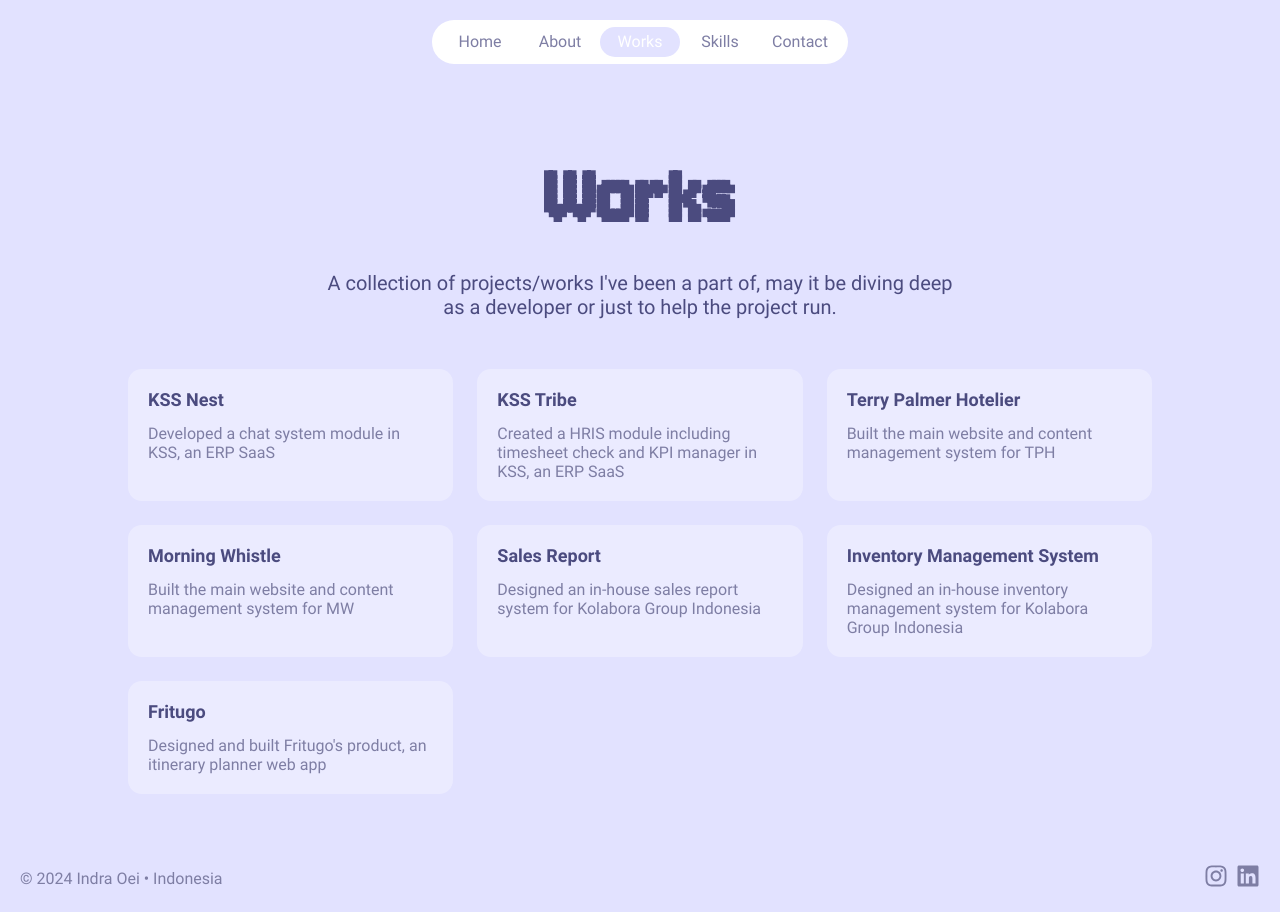
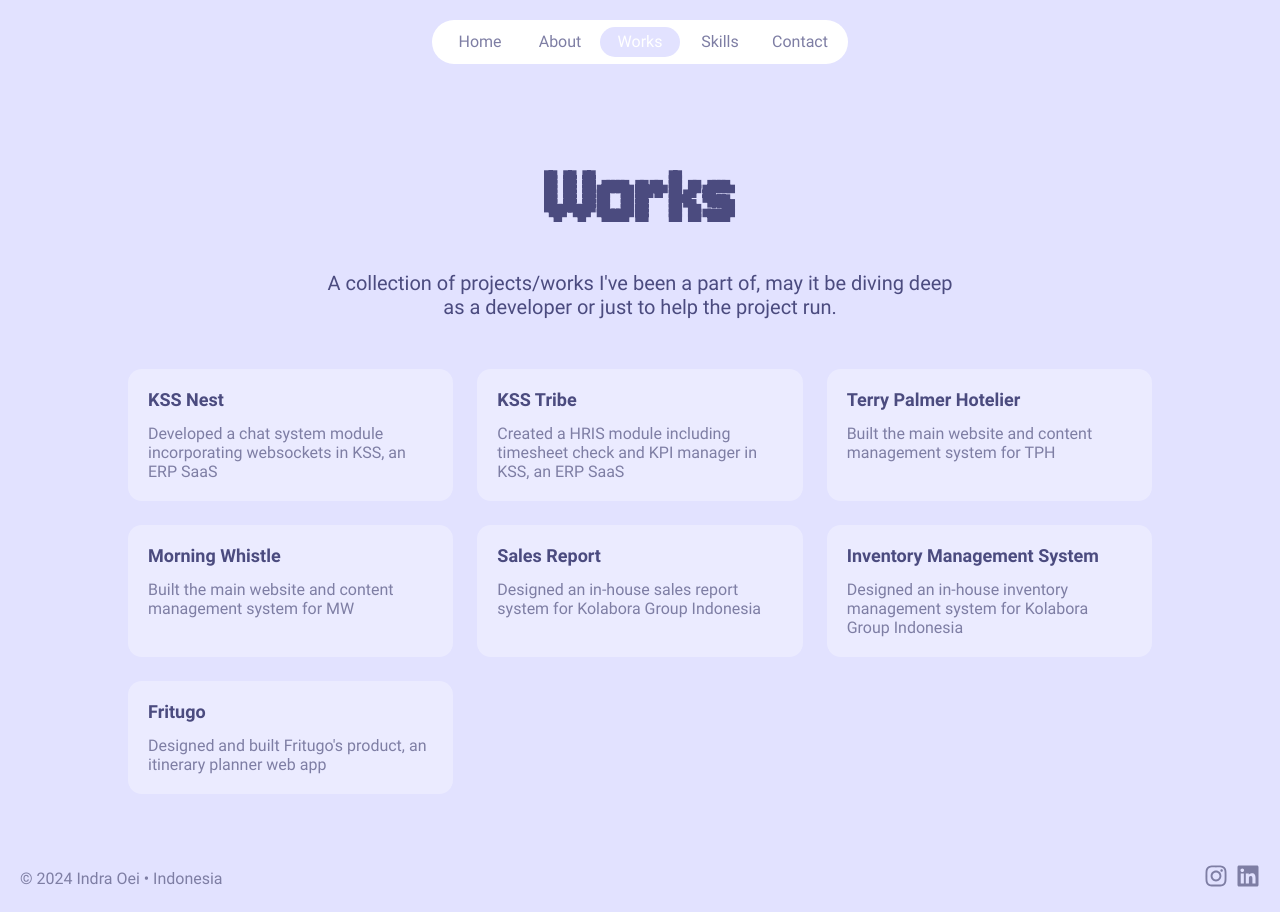
Before and after one commit to indra-oei/indraoei, a React (Vite) app: page /works in a window 1280 px wide. Built offline with nearby package versions, Linux system fonts and the light colour scheme.

Commit message:
UI: update works data

```diff
--- a/src/pages/Works/works.ts
+++ b/src/pages/Works/works.ts
@@ -1,7 +1,7 @@
 export const works = [
   {
     project_name: "KSS Nest",
-    description: "Developed a chat system module in KSS, an ERP SaaS",
+    description: "Developed a chat system module incorporating websockets in KSS, an ERP SaaS",
     link: "",
   },
   {
```
